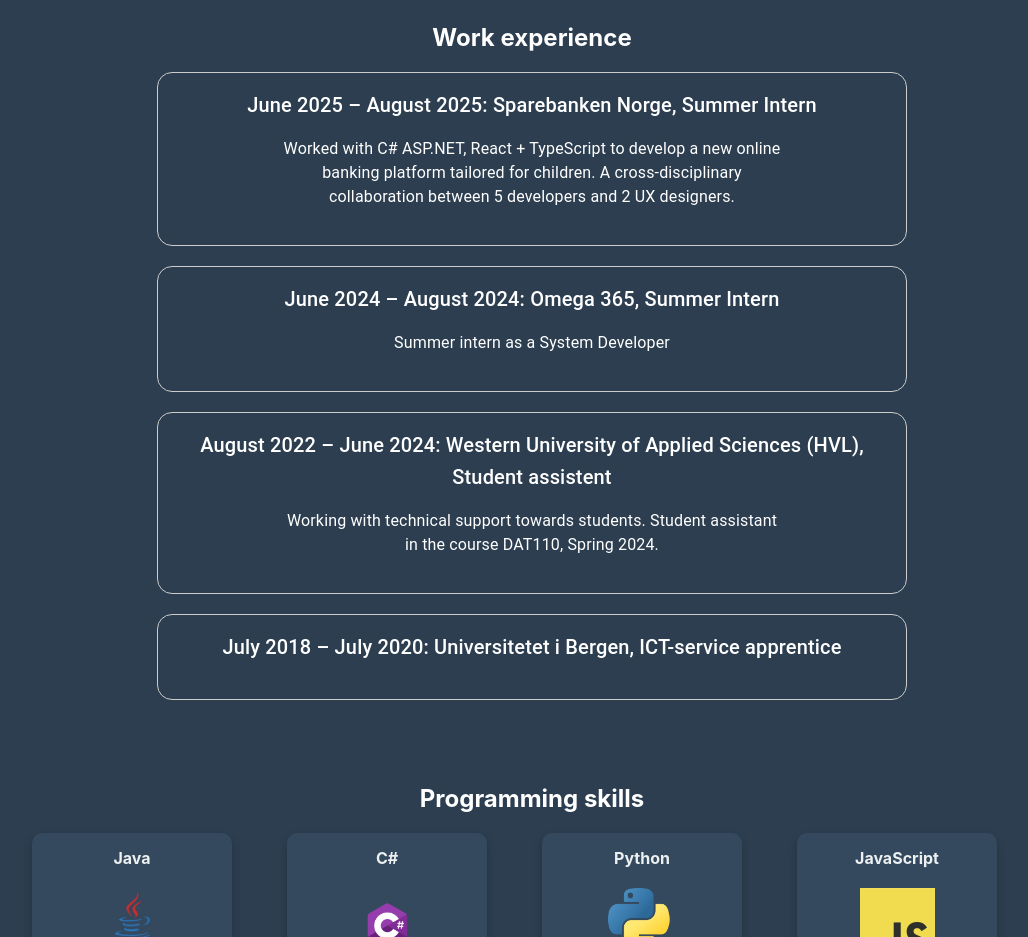
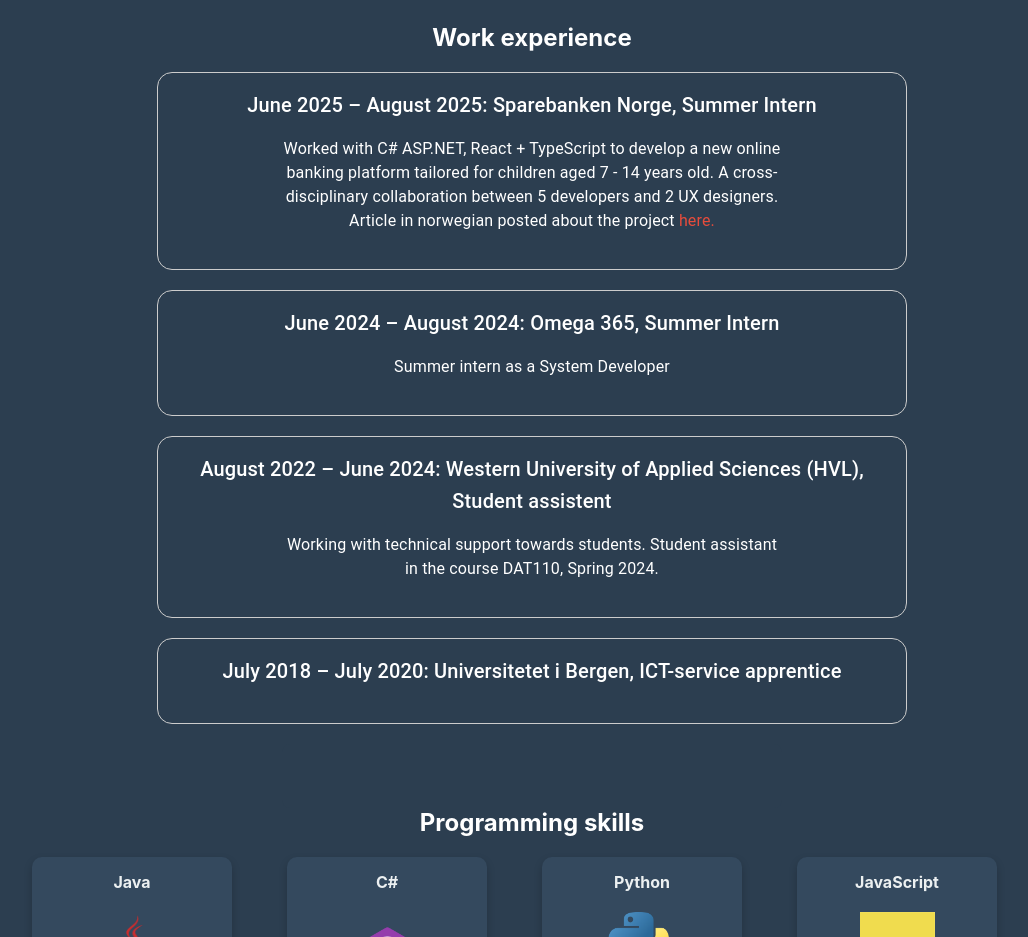
Before and after one commit to FredrikEnes/nginxweb, a React (Create React App) app: page /cv in a window 1280 px wide. Shown: the part 1060-1997 px from the top of the page, without its empty margins (108-1136 px from the left). Built offline with nearby package versions, Linux system fonts and the light colour scheme.

Commit message:
update content on page

```diff
--- a/src/components/pages/CV.js
+++ b/src/components/pages/CV.js
@@ -35,7 +35,7 @@
       period: "June 2025 – August 2025",
       workplace: "Sparebanken Norge",
       typeofwork: "Summer Intern",
-      info: "Worked with C# ASP.NET, React + TypeScript to develop a new online banking platform tailored for children. A cross-disciplinary collaboration between 5 developers and 2 UX designers.",
+      info: `Worked with C# ASP.NET, React + TypeScript to develop a new online banking platform tailored for children aged 7 - 14 years old. A cross-disciplinary collaboration between 5 developers and 2 UX designers. Article in norwegian posted about the project <a href="https://www.bankshift.no/nyheter/studentene-fikk-syv-uker-pa-a-skape-en-nettbank-for-barn-et-resultat-som-overgikk-forventingene/415204" target="_blank" rel="noopener noreferrer"> here.</a>`,
     },
     {
       period: "June 2024 – August 2024",
@@ -130,9 +130,11 @@
                   {`${item.period}: ${item.workplace}, ${item.typeofwork}`}
                 </Typography>
 
-                <Typography id="modal-modal-description" sx={{ mt: 2 }}>
-                  {item?.info || ""}
-                </Typography>
+                <Typography
+                  id="modal-modal-description"
+                  sx={{ mt: 2 }}
+                  dangerouslySetInnerHTML={{ __html: item?.info || "" }}
+                />
               </Box>
             ))}
           </ul>
```
